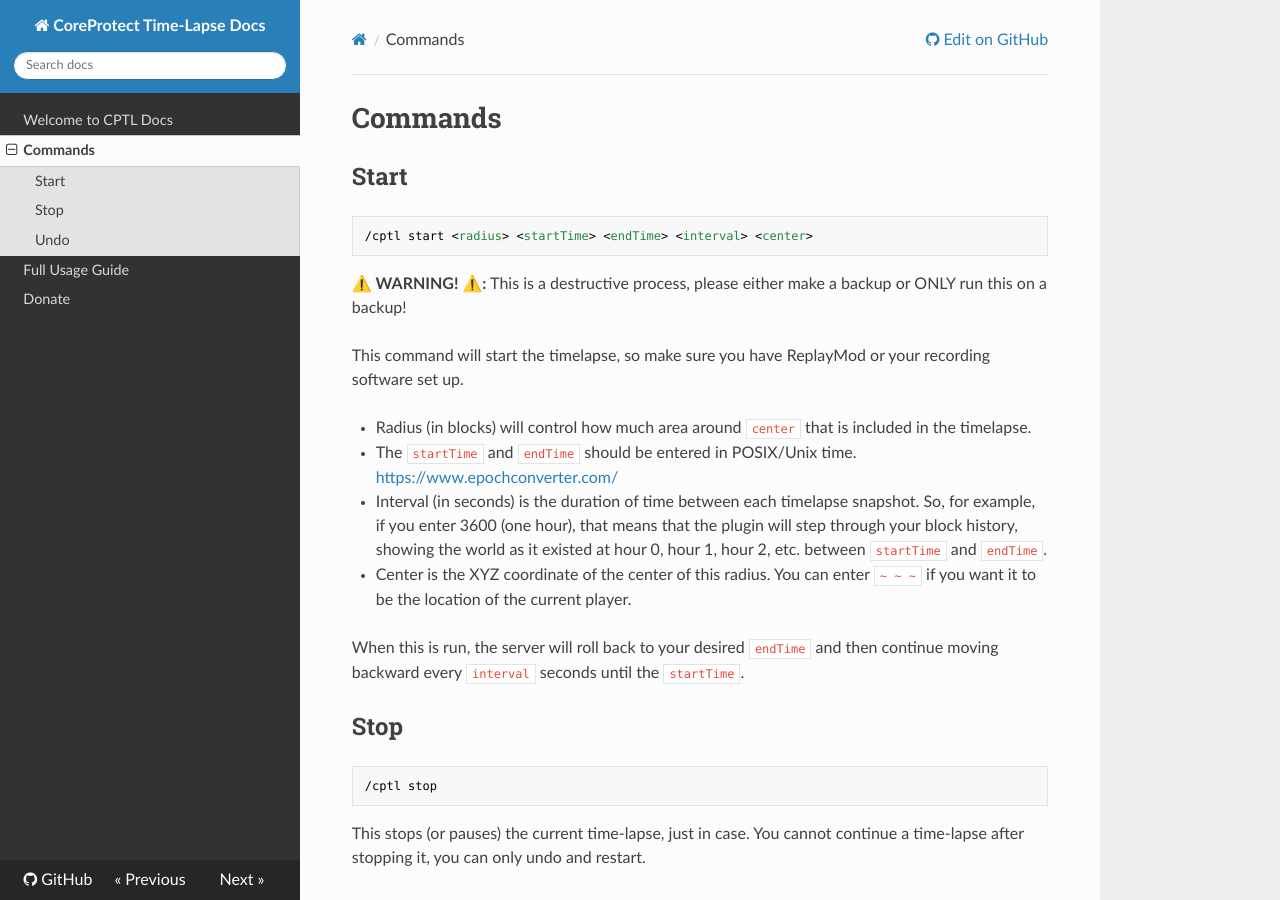
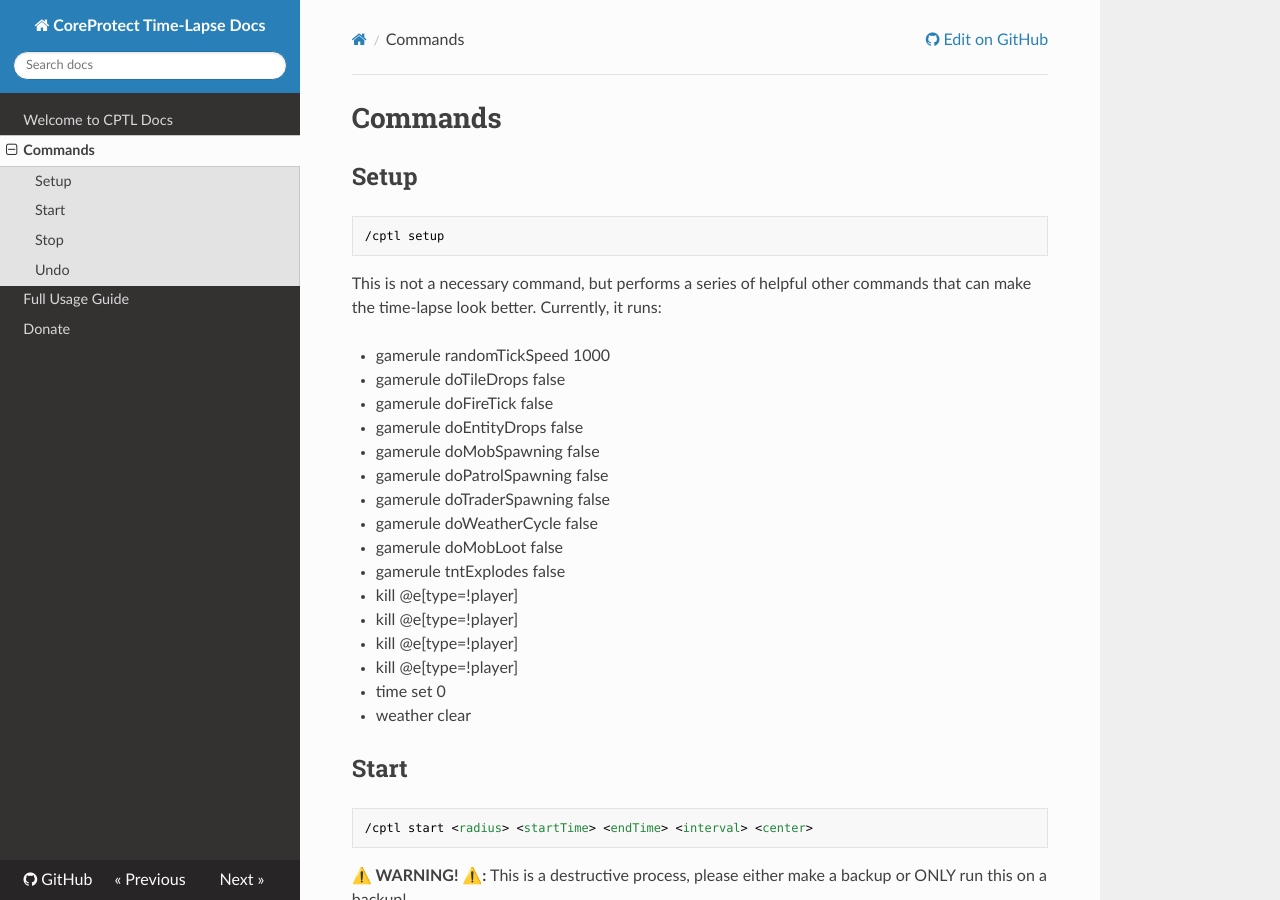
Before and after one commit to R2bEEaton-Minecraft/CoreProtectTimeLapse, an MkDocs documentation site: the page built from docs/commands.md, in a window 1280 px wide and 900 px high. Built offline with MkDocs 1.6.1, drawn with Linux system fonts in a browser that asks for light colours; nearby versions of some CDN libraries.

Commit message:
update commands list

````diff
--- a/docs/commands.md
+++ b/docs/commands.md
@@ -1,4 +1,29 @@
 # Commands
+
+## Setup
+```
+/cptl setup
+```
+
+This is not a necessary command, but performs a series of helpful other commands that can make the time-lapse look better.
+Currently, it runs:
+
+- gamerule randomTickSpeed 1000
+- gamerule doTileDrops false
+- gamerule doFireTick false
+- gamerule doEntityDrops false
+- gamerule doMobSpawning false
+- gamerule doPatrolSpawning false
+- gamerule doTraderSpawning false
+- gamerule doWeatherCycle false
+- gamerule doMobLoot false
+- gamerule tntExplodes false
+- kill @e[type=!player]
+- kill @e[type=!player]
+- kill @e[type=!player]
+- kill @e[type=!player]
+- time set 0
+- weather clear
 
 ## Start
 ```
````
